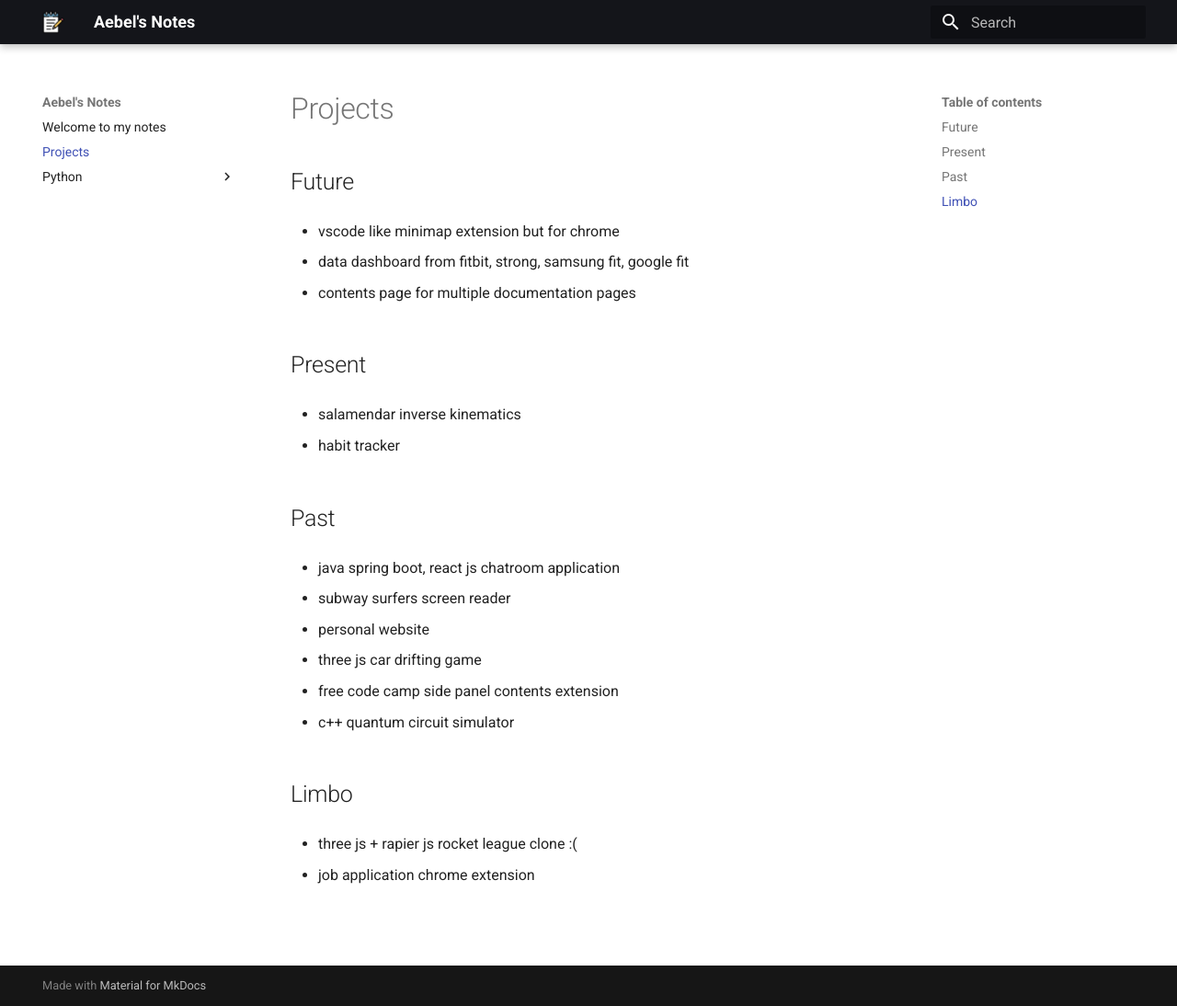
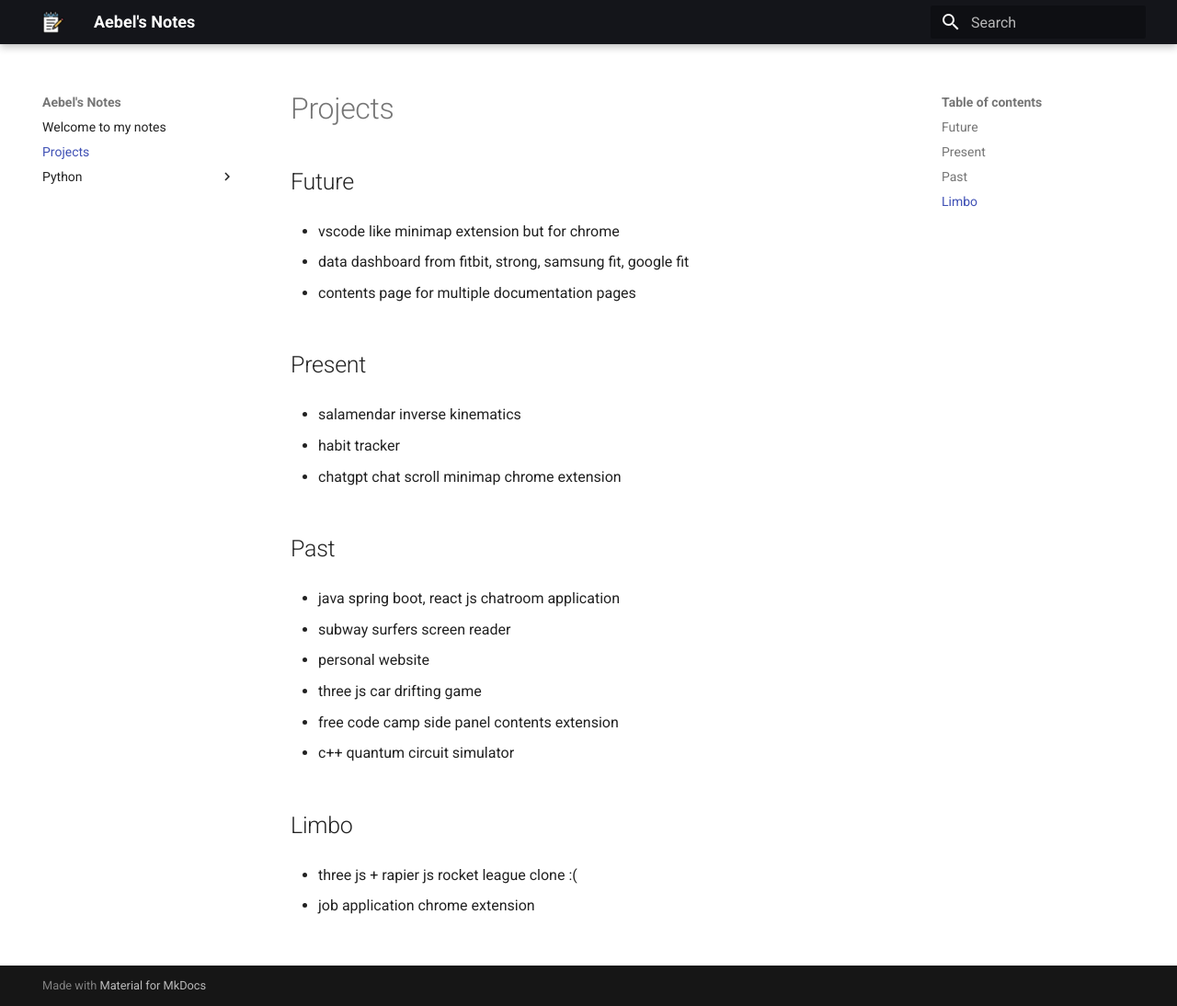
Before and after one commit to Aebel-Shajan/notes, an MkDocs documentation site: the page built from docs/projects.md, in a window 1280 px wide and 1094 px high. Shown: the whole window at 92% size. Built offline with MkDocs 1.6.1 and Material for MkDocs 9.7.7, drawn with Linux system fonts in a browser that asks for light colours.

Commit message:
Add chatgpt chat scroll minimap chrome extension

```diff
--- a/docs/projects.md
+++ b/docs/projects.md
@@ -13,6 +13,8 @@
 * salamendar inverse kinematics
 
 * habit tracker
+
+* chatgpt chat scroll minimap chrome extension
 
 
 ## Past
```
